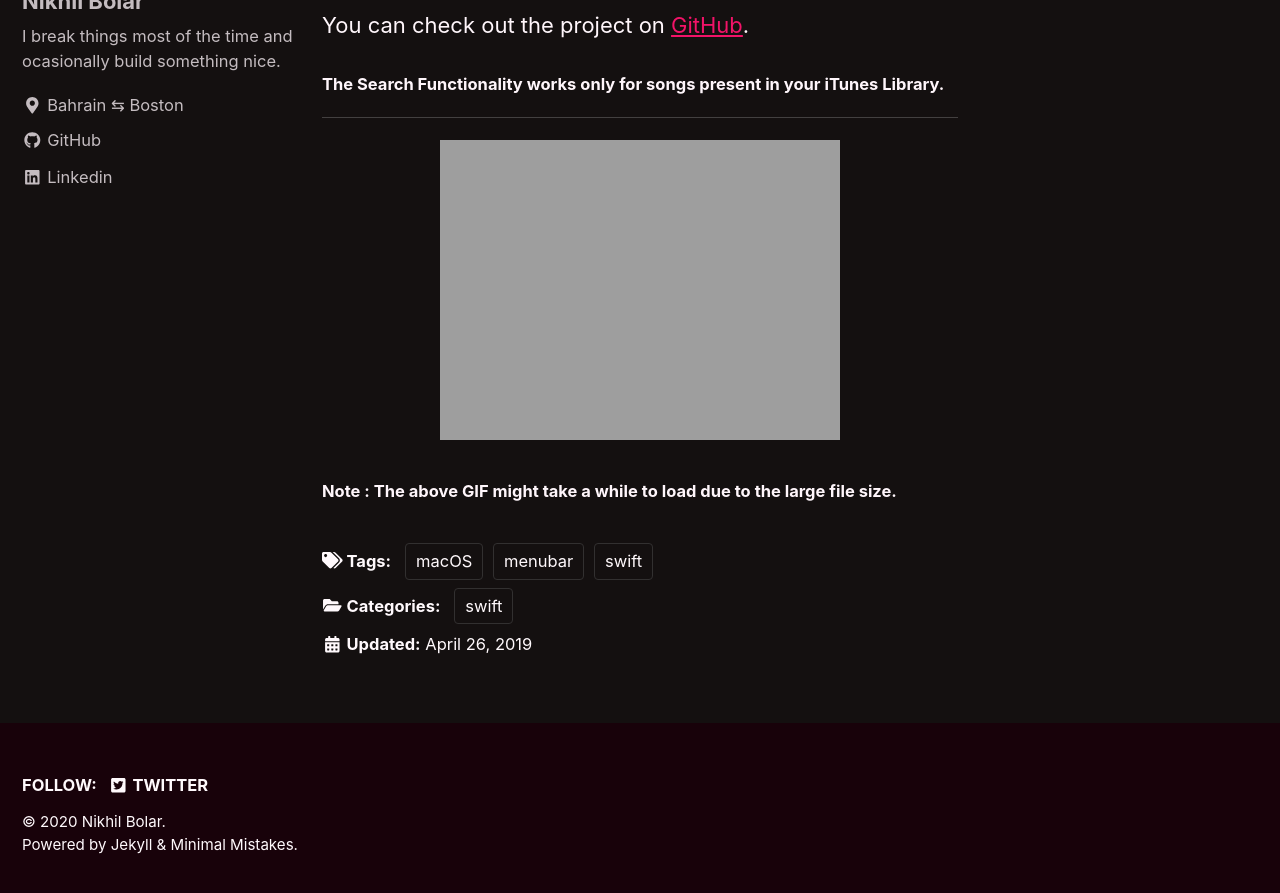
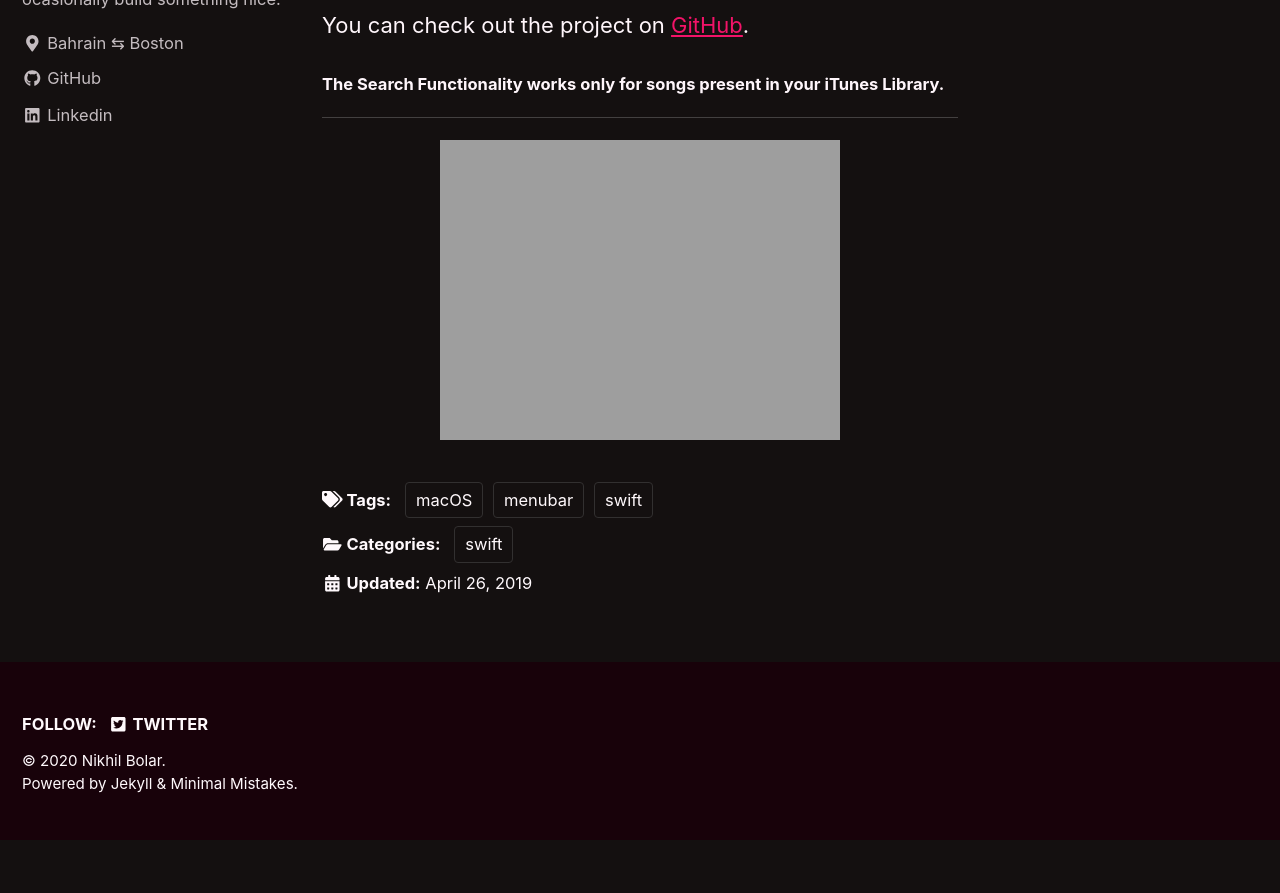
Before and after one commit to nbolar/nbolar.github.io, a Jekyll site: the page built from _posts/2019-04-26-playstatus.md, in a window 1280 px wide and 900 px high, scrolled down 667 px. Shown: the top 893 px of the window. Built offline with Jekyll 4.4.1, drawn with Linux system fonts in a browser that asks for light colours; cached includes are drawn as plain includes; after the commit the page ends 1506 px from its top, so only the background shows below that.

Commit message:
updated playstatus gif

```diff
--- a/_posts/2019-04-26-playstatus.md
+++ b/_posts/2019-04-26-playstatus.md
@@ -15,5 +15,3 @@
 #### The Search Functionality works only for songs present in your iTunes Library.
 ---
 <div style="width:image width px; font-size:80%; text-align:center;"><img src="{{ site.url }}{{ site.baseurl }}/images/PlayStatus_preview.gif" alt="PlayStatus" width="width" height="height" style="padding-bottom:0.5em;" /></div>
-
-###### Note : The above GIF might take a while to load due to the large file size.
```
